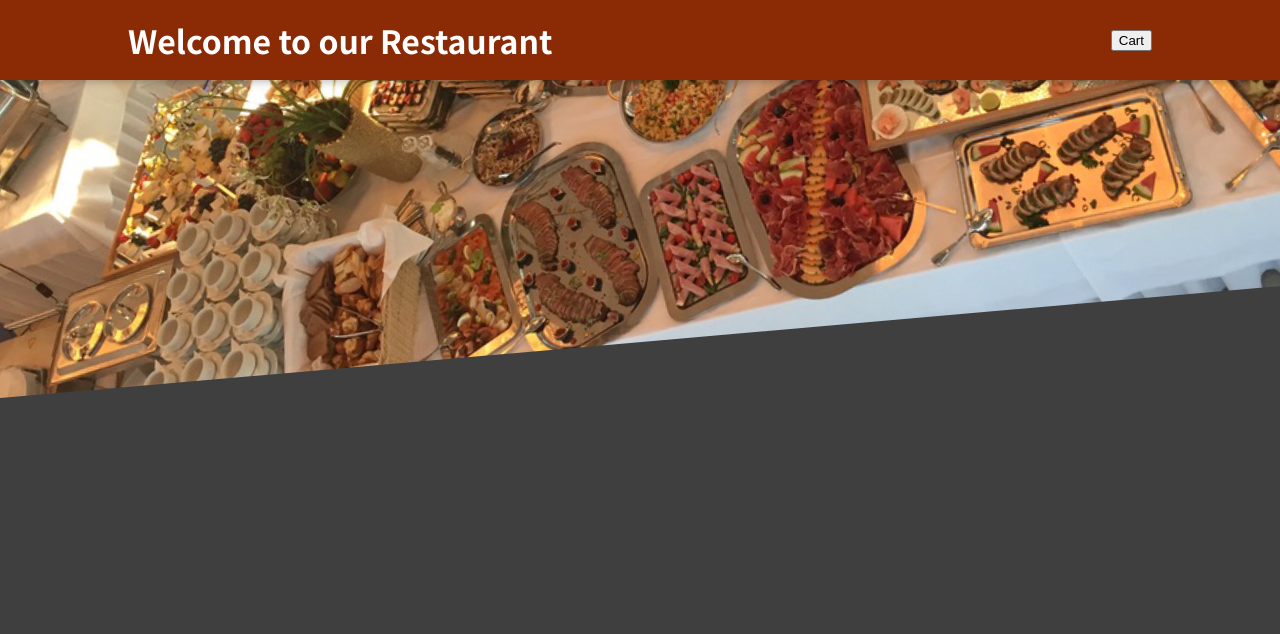
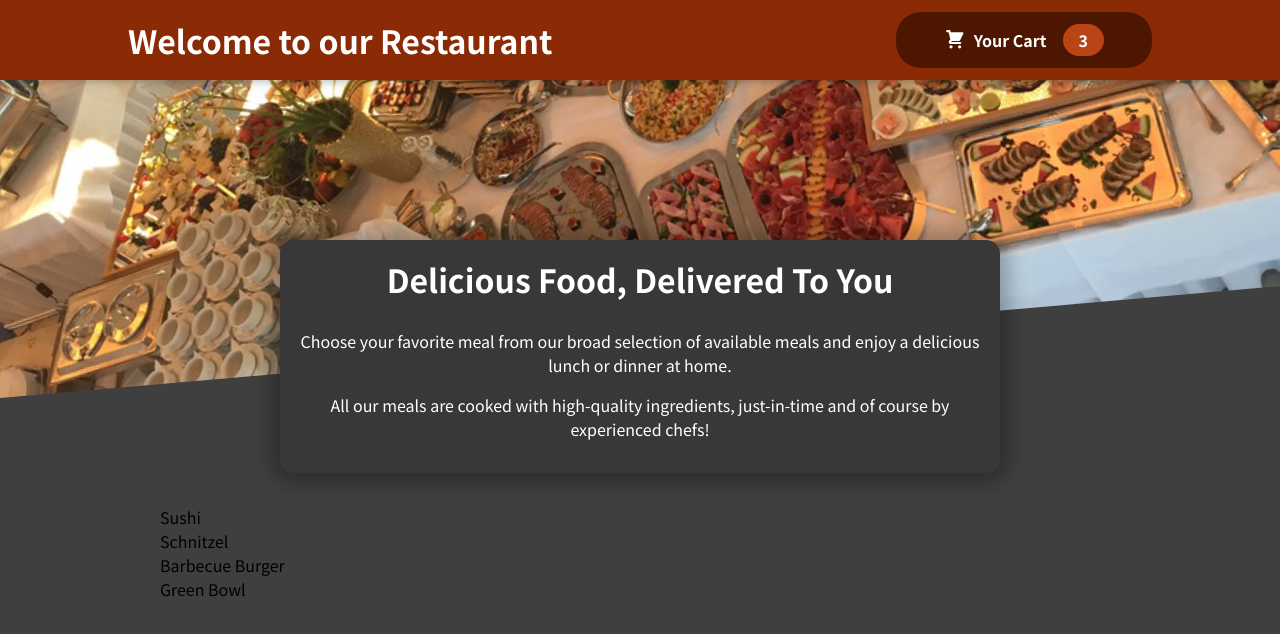
Before and after one commit to prannat-jain/react-food-ordering, a React (Create React App) app: page / in a window 1280 px wide. Shown: the top 634 px of the page. Built offline with nearby package versions, Linux system fonts and the light colour scheme.

Commit message:
Added dummy database and more css

```diff
--- a/src/App.js
+++ b/src/App.js
@@ -1,10 +1,14 @@
 import { Fragment } from "react";
 import Header from "./components/Layout/Header";
+import Meals from "./components/Meals/Meals";
 
 function App() {
   return (
     <Fragment>
       <Header></Header>
+      <main>
+        <Meals></Meals>
+      </main>
     </Fragment>
   );
 }
--- /dev/null
+++ b/src/components/Cart/CartIcon.js
@@ -0,0 +1,13 @@
+const CartIcon = () => {
+  return (
+    <svg
+      xmlns="http://www.w3.org/2000/svg"
+      viewBox="0 0 20 20"
+      fill="currentColor"
+    >
+      <path d="M3 1a1 1 0 000 2h1.22l.305 1.222a.997.997 0 00.01.042l1.358 5.43-.893.892C3.74 11.846 4.632 14 6.414 14H15a1 1 0 000-2H6.414l1-1H14a1 1 0 00.894-.553l3-6A1 1 0 0017 3H6.28l-.31-1.243A1 1 0 005 1H3zM16 16.5a1.5 1.5 0 11-3 0 1.5 1.5 0 013 0zM6.5 18a1.5 1.5 0 100-3 1.5 1.5 0 000 3z" />
+    </svg>
+  );
+};
+
+export default CartIcon;
--- a/src/components/Layout/Header.js
+++ b/src/components/Layout/Header.js
@@ -1,4 +1,5 @@
 import { Fragment } from "react";
+import HeaderCartButton from "./HeaderCartButton";
 import mealsImg from "../../assets/meals.jpg";
 import classes from "./Header.module.css";
 
@@ -7,10 +8,10 @@
     <Fragment>
       <header className={classes.header}>
         <h1>Welcome to our Restaurant</h1>
-        <button>Cart</button>
+        <HeaderCartButton></HeaderCartButton>
       </header>
       <div className={classes["main-image"]}>
-        <img src={mealsImg} alt="food image"></img>
+        <img src={mealsImg} alt="food"></img>
       </div>
     </Fragment>
   );
--- a/src/components/Layout/HeaderCartButton.js
+++ b/src/components/Layout/HeaderCartButton.js
@@ -1,11 +1,14 @@
 import classes from "./HeaderCartButton.module.css";
+import CartIcon from "../Cart/CartIcon";
 
 const HeaderCartButton = (props) => {
   return (
-    <button>
-      <span></span>
-      <span></span>
-      <span></span>
+    <button className={classes.button}>
+      <span className={classes.icon}>
+        <CartIcon></CartIcon>
+      </span>
+      <span>Your Cart</span>
+      <span className={classes.badge}>3</span>
     </button>
   );
 };
--- /dev/null
+++ b/src/components/Meals/AvailableMeals.js
@@ -0,0 +1,41 @@
+import classes from "./AvailableMeals.module.css";
+
+//static database
+const DUMMY_MEALS = [
+  {
+    id: "m1",
+    name: "Sushi",
+    description: "Finest fish and veggies",
+    price: 22.99,
+  },
+  {
+    id: "m2",
+    name: "Schnitzel",
+    description: "A german specialty!",
+    price: 16.5,
+  },
+  {
+    id: "m3",
+    name: "Barbecue Burger",
+    description: "American, raw, meaty",
+    price: 12.99,
+  },
+  {
+    id: "m4",
+    name: "Green Bowl",
+    description: "Healthy...and green...",
+    price: 18.99,
+  },
+];
+
+const AvailableMeals = () => {
+  //mapping meal names to <li> elements
+  const mealsList = DUMMY_MEALS.map((meal) => <li>{meal.name}</li>);
+
+  return (
+    <section className={classes.meals}>
+      <ul>{mealsList}</ul>
+    </section>
+  );
+};
+export default AvailableMeals;
--- /dev/null
+++ b/src/components/Meals/AvailableMeals.module.css
@@ -0,0 +1,24 @@
+.meals {
+  max-width: 60rem;
+  width: 90%;
+  margin: 2rem auto;
+  animation: meals-appear 1s ease-out forwards;
+}
+
+.meals ul {
+  list-style: none;
+  margin: 0;
+  padding: 0;
+}
+
+@keyframes meals-appear {
+  from {
+    opacity: 0;
+    transform: translateY(3rem);
+  }
+
+  to {
+    opacity: 1;
+    transform: translateY(0);
+  }
+}
--- /dev/null
+++ b/src/components/Meals/Meals.js
@@ -0,0 +1,15 @@
+import MealsSummary from "./MealsSummary";
+import AvailableMeals from "./AvailableMeals";
+import { Fragment } from "react";
+
+const Meals = () => {
+  //fragment is a wrapper like a div.
+  return (
+    <Fragment>
+      <MealsSummary></MealsSummary>
+      <AvailableMeals></AvailableMeals>
+    </Fragment>
+  );
+};
+
+export default Meals;
--- /dev/null
+++ b/src/components/Meals/MealsSummary.js
@@ -0,0 +1,19 @@
+import classes from "./MealsSummary.module.css";
+
+const MealsSummary = () => {
+  return (
+    <section className={classes.summary}>
+      <h2>Delicious Food, Delivered To You</h2>
+      <p>
+        Choose your favorite meal from our broad selection of available meals
+        and enjoy a delicious lunch or dinner at home.
+      </p>
+      <p>
+        All our meals are cooked with high-quality ingredients, just-in-time and
+        of course by experienced chefs!
+      </p>
+    </section>
+  );
+};
+
+export default MealsSummary;
--- /dev/null
+++ b/src/components/Meals/MealsSummary.module.css
@@ -0,0 +1,18 @@
+.summary {
+  text-align: center;
+  max-width: 45rem;
+  width: 90%;
+  margin: auto;
+  margin-top: -10rem;
+  position: relative;
+  background-color: #383838;
+  color: white;
+  border-radius: 14px;
+  padding: 1rem;
+  box-shadow: 0 1px 18px 10px rgba(0, 0, 0, 0.25);
+}
+
+.summary h2 {
+  font-size: 2rem;
+  margin-top: 0;
+}
```
